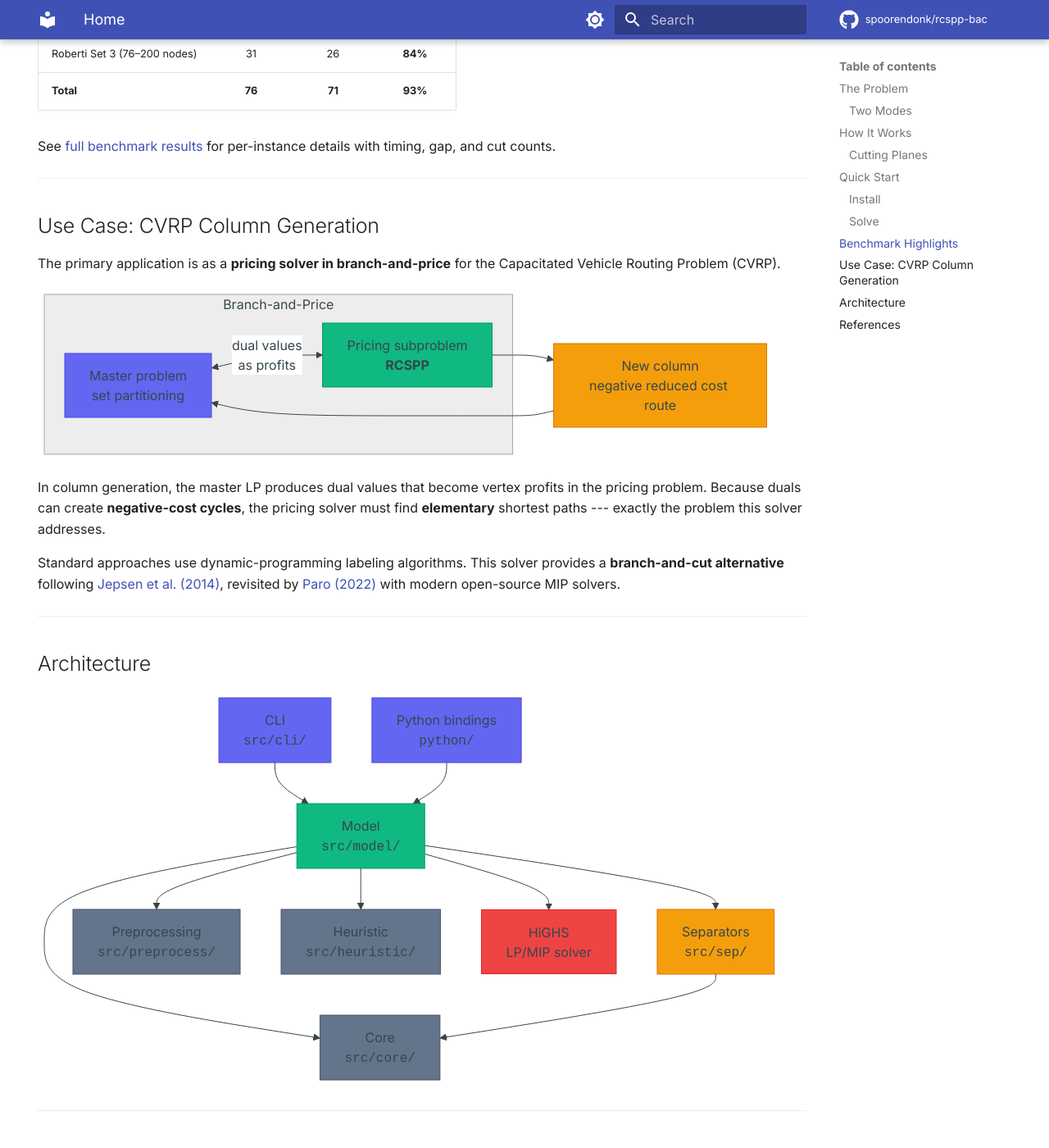
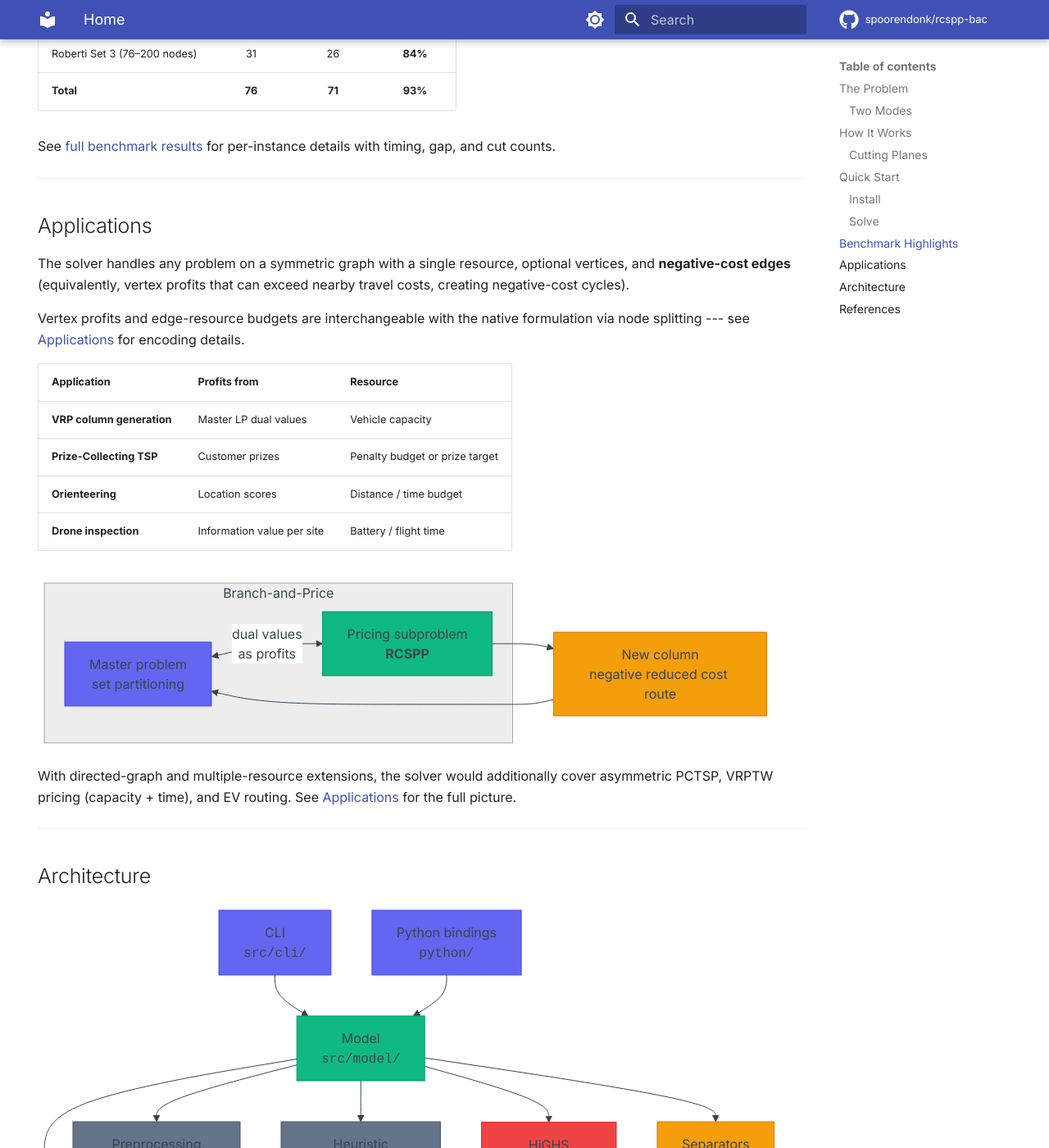
Before and after one commit to spoorendonk/cptp, an MkDocs documentation site: the page built from docs/index.md, in a window 1280 px wide and 1400 px high, scrolled down 4541 px. Shown: the whole window at 82% size. Built offline with MkDocs 1.6.1 and Material for MkDocs 9.7.7, drawn with Linux system fonts in a browser that asks for light colours; comment, search, counter and statistics services are not loaded.

Commit message:
Add applications page documenting problem scope and extensions
Explains encoding principles (vertex profits = negative-cost edges,
edge resource budgets = vertex demands via node splitting), direct
applications (VRP pricing, PCTSP, orienteering, drone inspection),
and two extensions (directed graphs, multiple resources) with references.

https://claude.ai/code/session_01HGJDdNEDXvKZr8xWoYBgvz

````diff
--- a/docs/index.md
+++ b/docs/index.md
@@ -269,9 +269,22 @@ See [full benchmark results](benchmarks.md) for per-instance details with timing
 
 ---
 
-## Use Case: CVRP Column Generation
+## Applications
 
-The primary application is as a **pricing solver in branch-and-price** for the Capacitated Vehicle Routing Problem (CVRP).
+The solver handles any problem on a symmetric graph with a single resource,
+optional vertices, and **negative-cost edges** (equivalently, vertex profits
+that can exceed nearby travel costs, creating negative-cost cycles).
+
+Vertex profits and edge-resource budgets are interchangeable with the native
+formulation via node splitting --- see [Applications](applications.md) for
+encoding details.
+
+| Application | Profits from | Resource |
+|---|---|---|
+| **VRP column generation** | Master LP dual values | Vehicle capacity |
+| **Prize-Collecting TSP** | Customer prizes | Penalty budget or prize target |
+| **Orienteering** | Location scores | Distance / time budget |
+| **Drone inspection** | Information value per site | Battery / flight time |
 
 ```mermaid
 flowchart LR
@@ -286,9 +299,9 @@ flowchart LR
     style R fill:#f59e0b,stroke:#d97706,color:#fff
 ```
 
-In column generation, the master LP produces dual values that become vertex profits in the pricing problem. Because duals can create **negative-cost cycles**, the pricing solver must find **elementary** shortest paths --- exactly the problem this solver addresses.
-
-Standard approaches use dynamic-programming labeling algorithms. This solver provides a **branch-and-cut alternative** following [Jepsen et al. (2014)](https://doi.org/10.1016/S1572-5286(14)00036-X), revisited by [Paro (2022)](https://github.com/dparo/master-thesis) with modern open-source MIP solvers.
+With directed-graph and multiple-resource extensions, the solver would additionally
+cover asymmetric PCTSP, VRPTW pricing (capacity + time), and EV routing.
+See [Applications](applications.md) for the full picture.
 
 ---
 
--- a/mkdocs.yml
+++ b/mkdocs.yml
@@ -81,6 +81,7 @@ nav:
   - API:
     - Python: python-api.md
     - C++: cpp-api.md
+  - Applications: applications.md
   - Algorithms:
     - Overview: algorithms.md
     - Cut Separation: separation.md
````
Also changed, not shown: docs/applications.md (added, +164 -0 lines).
